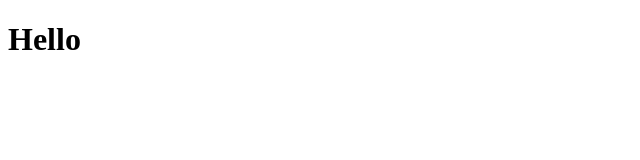
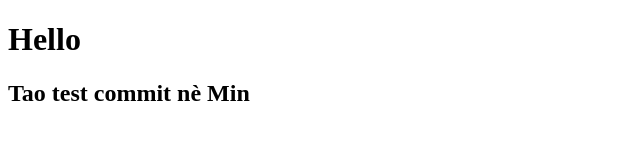
Before and after one commit to mikeluvgreen/demogit, a plain HTML site: page assets/index.html in a window 1280 px wide. Shown: the whole page, without its empty margins (0-640 px from the left). Drawn offline with Linux system fonts and the light colour scheme.

Commit message:
Commit lan 2

```diff
--- a/assets/index.html
+++ b/assets/index.html
@@ -7,5 +7,6 @@
 </head>
 <body>
     <h1>Hello</h1>
+    <h2>Tao test commit nè Min</h2>
 </body>
 </html>
```
